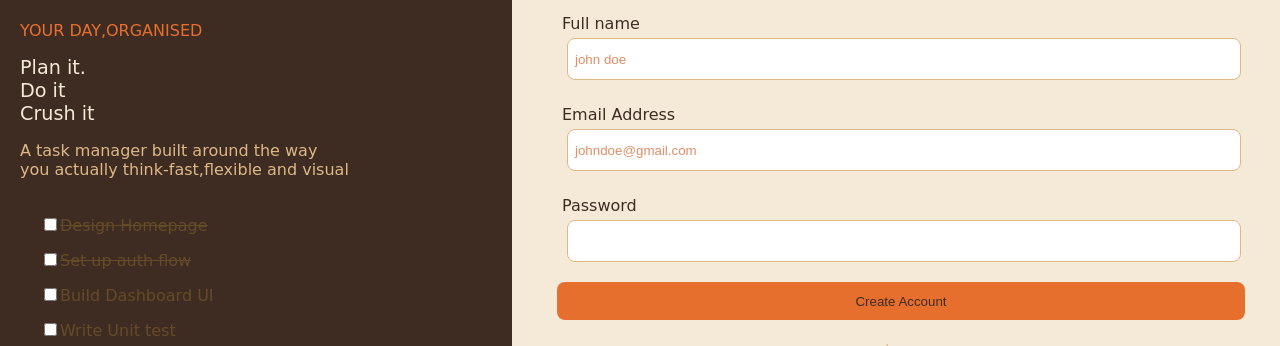
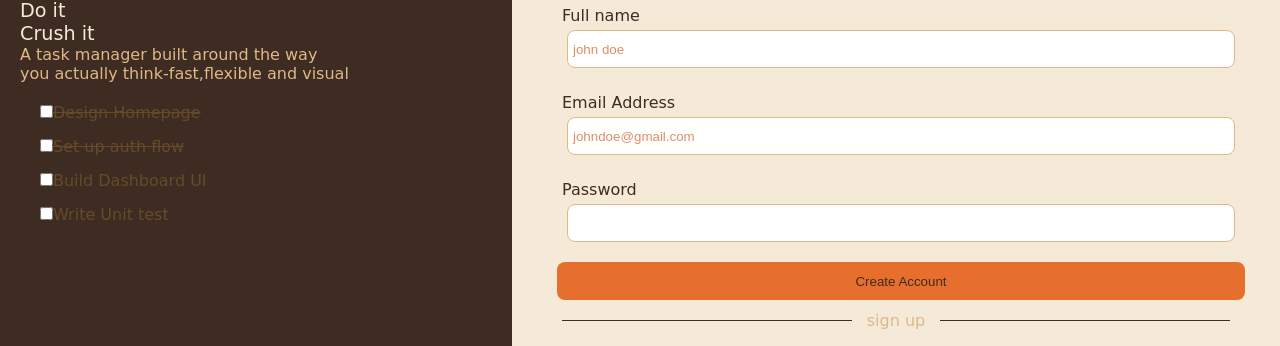
Before and after one commit to Memuna1Lukman/myTask, a plain HTML site: page index.html in a window 1280 px wide. Shown: the part 92-438 px from the top of the page. Drawn offline with Linux system fonts and the light colour scheme.

Commit message:
Added nothing

```diff
--- a/styles.css
+++ b/styles.css
@@ -5,14 +5,17 @@
   --secondary: #E76F2E;
   --accent: #F5E9D8;
   --blue: #2FA4D7;
-  margin: 0;
-  padding: 0;
+
   font-family: "Caveat", cursive;
   font-optical-sizing: auto;
   font-weight: 400;
   font-style: normal;
 }
-
+* {
+  box-sizing: border-box;
+  margin: 0;
+  padding: 0;
+}
 
 #biggestDiv{
     display: grid;
@@ -53,7 +56,7 @@ main{
     gap: 0;
 }
 #motivation,.doIt{
-    margin: 0;
+    margin: 0px;
     padding: 0;
 }
 .doIt{
```
